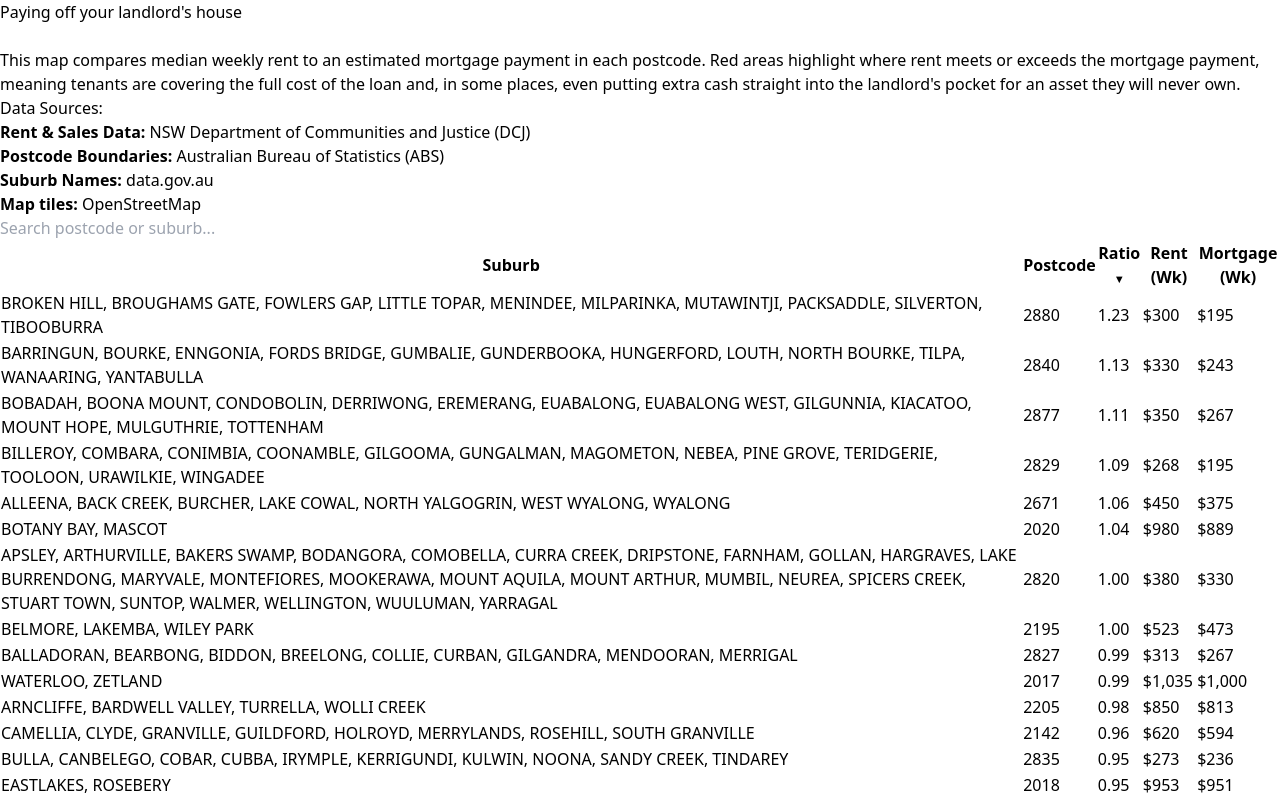
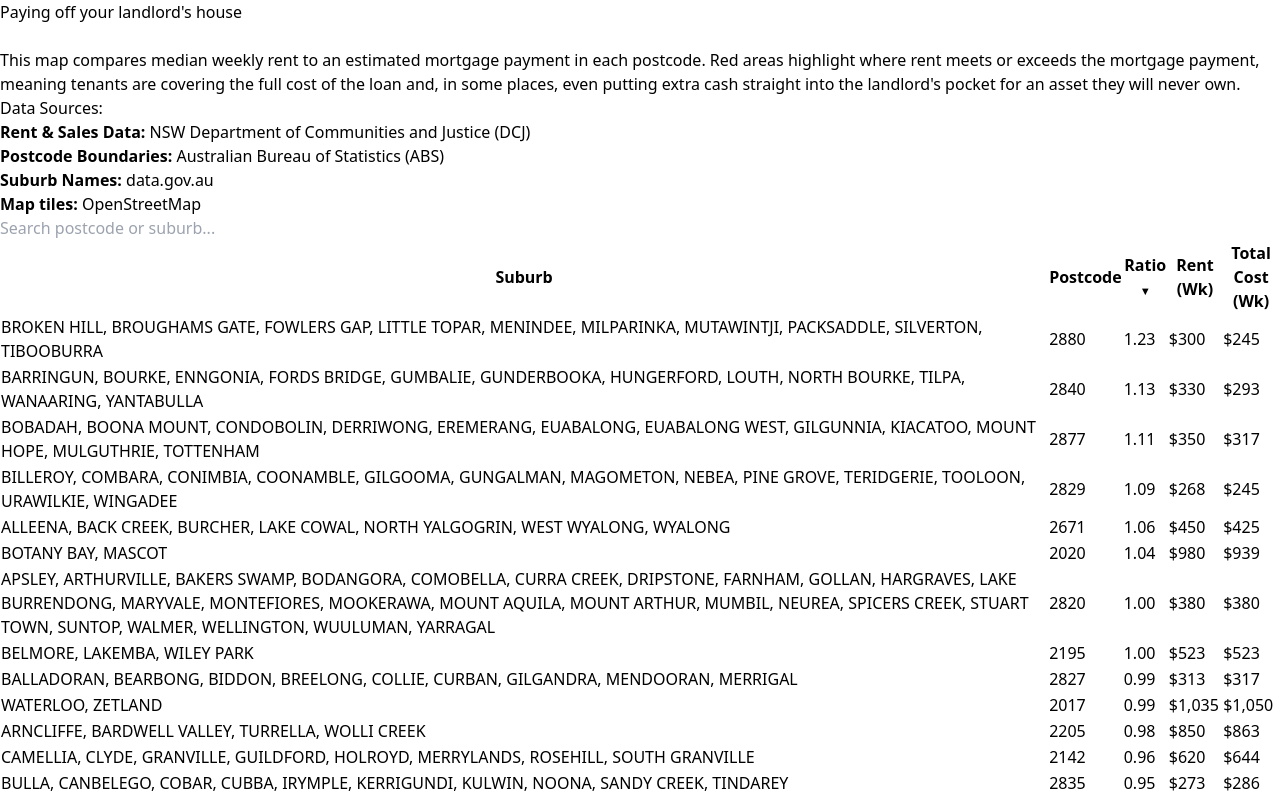
Before and after one commit to aussiedatagal/nsw-rent-vs-mortgage, a React (Vite) app: page / in a window 1280 px wide. Shown: the top 800 px of the page. Built offline with nearby package versions, Linux system fonts and the light colour scheme.

Commit message:
Add total cost column so that its not just mortgage payment

```diff
--- a/src/components/DataTable.jsx
+++ b/src/components/DataTable.jsx
@@ -24,7 +24,8 @@ export function DataTable({ housingData, suburbLookup, onPostcodeClick, loading
         suburb: suburbLookup[d.Postcode] || `Postcode ${d.Postcode}`,
         ratio: d.rent_vs_payment_ratio,
         rent: d.yearly_median_weekly_rent,
-        mortgage_payment: d.calculated_weekly_payment
+        mortgage_payment: d.calculated_weekly_payment,
+        total_cost: d.total_weekly_homeowner_cost
       }));
 
     if (searchQuery.trim()) {
@@ -117,10 +118,10 @@ export function DataTable({ housingData, suburbLookup, onPostcodeClick, loading
                   Rent (Wk)
                 </th>
                 <th
-                  onClick={() => handleSort('mortgage_payment')}
-                  className={`px-2 py-2 text-left text-xs font-medium text-gray-500 uppercase cursor-pointer hover:bg-gray-100 ${getSortClass('mortgage_payment')}`}
+                  onClick={() => handleSort('total_cost')}
+                  className={`px-2 py-2 text-left text-xs font-medium text-gray-500 uppercase cursor-pointer hover:bg-gray-100 ${getSortClass('total_cost')}`}
                 >
-                  Mortgage (Wk)
+                  Total Cost (Wk)
                 </th>
               </tr>
             </thead>
@@ -138,7 +139,7 @@ export function DataTable({ housingData, suburbLookup, onPostcodeClick, loading
                   <td className="px-2 py-2 text-sm text-gray-900">{formatRatio(item.ratio)}</td>
                   <td className="px-2 py-2 text-sm text-gray-900">{formatCurrency(item.rent)}</td>
                   <td className="px-2 py-2 text-sm text-gray-900">
-                    {formatCurrency(item.mortgage_payment)}
+                    {formatCurrency(item.total_cost)}
                   </td>
                 </tr>
               ))}
```
